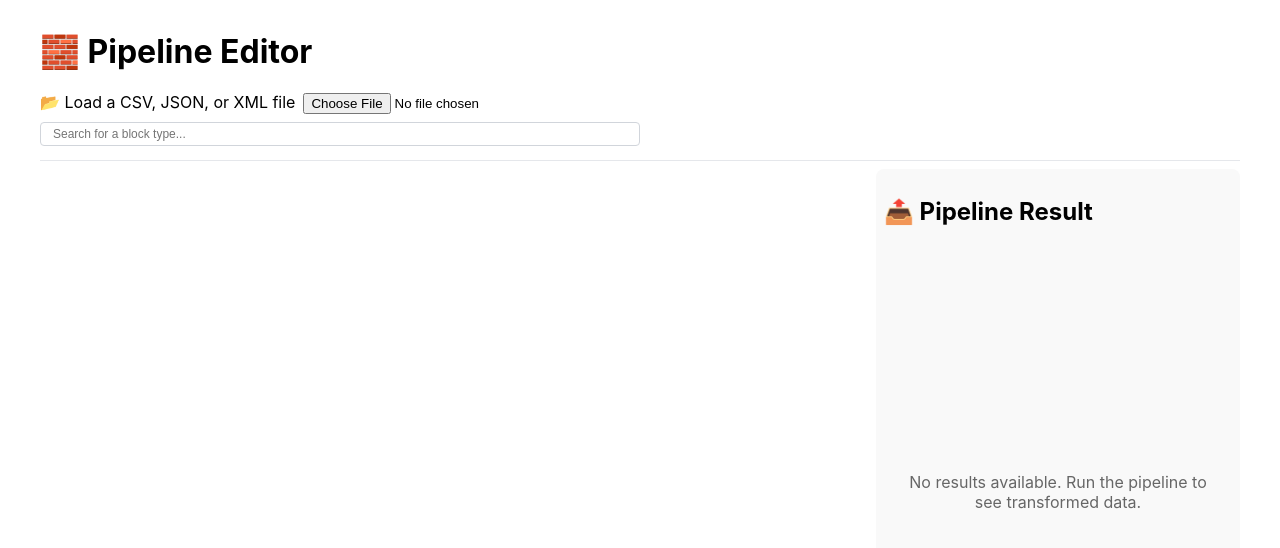
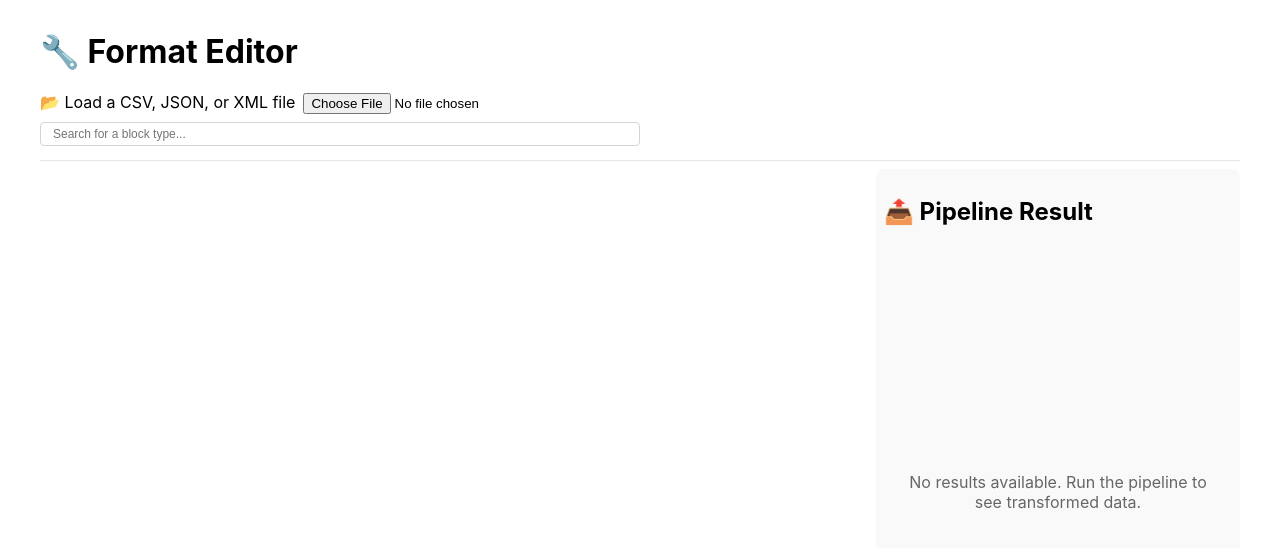
Before and after one commit to antoinebeaumadier/pipelet, a React (Create React App) app in the folder client/: page / in a window 1280 px wide. Shown: the top 548 px of the page. Built offline with nearby package versions, Linux system fonts and the light colour scheme.

Commit message:
favicon & name

```diff
--- a/client/src/components/BlockEditor/index.tsx
+++ b/client/src/components/BlockEditor/index.tsx
@@ -395,7 +395,7 @@ const BlockEditor: React.FC = () => {
           height: "120px"
         }}
       >
-        <h1>🧱 Pipeline Editor</h1>
+        <h1>🔧 Format Editor</h1>
 
         <div>
           <label>
```
Also changed, not shown: 1 other file (tests, documents, lock files or other folders).
